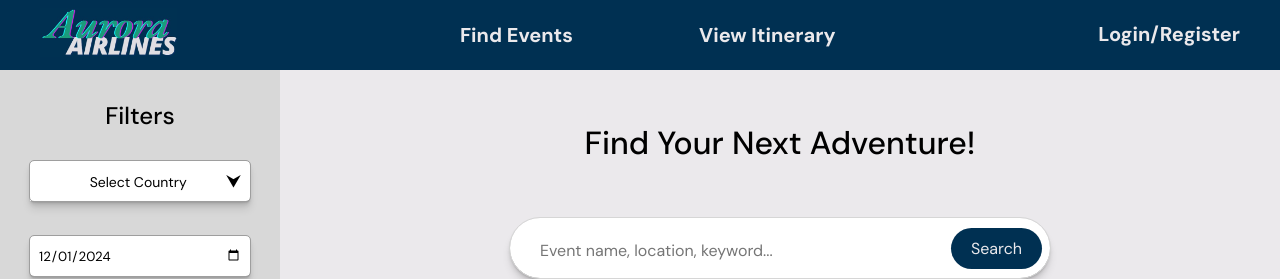
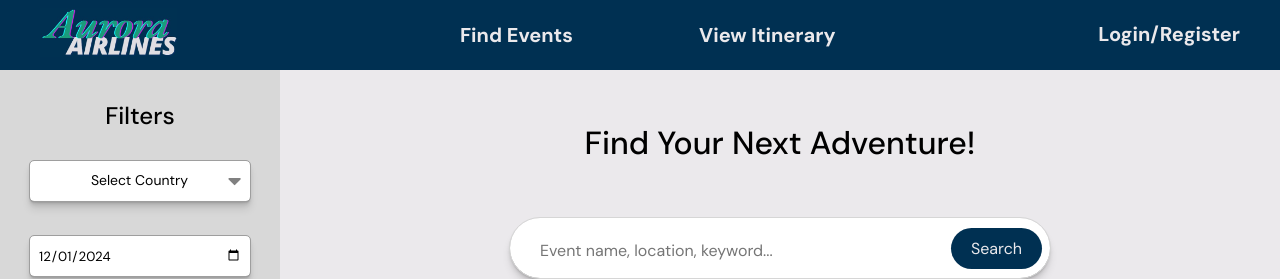
Before and after one commit to charlielang02/aurora-itinerary-app, a React (Vite) app: page /search-events in a window 1280 px wide. Shown: the top 279 px of the page. Built offline with nearby package versions, Linux system fonts and the light colour scheme.

Commit message:
fix dropdown styling bugs

```diff
--- a/src/components/DropDown.jsx
+++ b/src/components/DropDown.jsx
@@ -1,6 +1,21 @@
 import styles from './DropDown.module.css';
 import { useEffect, useRef, useState } from 'react';
 import useBoolean from '../hooks/UseBoolean';
+
+const ArrowHeadDown = ({ className }) => {
+  return (
+    <svg className={className} viewBox="0 0 48 48" xmlns="http://www.w3.org/2000/svg">
+      <g id="Layer_2" dataName="Layer 2">
+        <g id="invisible_box" dataName="invisible box">
+          <rect width="48" height="48" fill="none"/>
+        </g>
+        <g id="Q3_icons" dataName="Q3 icons">
+          <path d="M10.6,19.5l12,11.9a1.9,1.9,0,0,0,2.8,0l12-11.9A2,2,0,0,0,36,16H12a2,2,0,0,0-1.4,3.5Z"/>
+        </g>
+      </g>
+    </svg>
+  );
+}
 
 const DropDown = ({ dropdownOptions, placeholderText, onSelect }) => {
   const { value: isDropdownOpen, toggle: toggleDropdown, setFalse: closeDropdown } = useBoolean(false);
@@ -33,7 +48,7 @@ const DropDown = ({ dropdownOptions, placeholderText, onSelect }) => {
         <button className={styles.toggle}>
           {selectedItem || placeholderText}
         </button>
-        <p className={styles.arrow}>⮟</p>
+        <ArrowHeadDown className={styles.arrow} />
       </div>
       <div className={`${styles.options} ${isDropdownOpen ? styles.visible : ''}`}>
         {dropdownOptions.map((option, i) => {
--- a/src/components/DropDown.module.css
+++ b/src/components/DropDown.module.css
@@ -34,10 +34,11 @@
   visibility: hidden;
   display: flex;
   flex-direction: column;
+  margin-top: 3px;
 }
 
 .option_btn {
-  outline: 2px solid rgb(158, 158, 158);
+  outline: 1px solid rgb(158, 158, 158);
   height: 24px;
   padding: 0;
 }
@@ -51,14 +52,20 @@
   justify-content: center;
   align-items: center;
   cursor: pointer;
+  text-wrap: nowrap;
 }
 
 .toggle {
-  padding-left: 50px;
+  position: relative;
+  left: 10px;
 }
 
 .arrow {
-  padding: 10px;
+  position: relative;
+  top: 2px;
+  right: 5px;
+  width: 24px;
+  fill: gray;
 }
 
 .visible {
```
